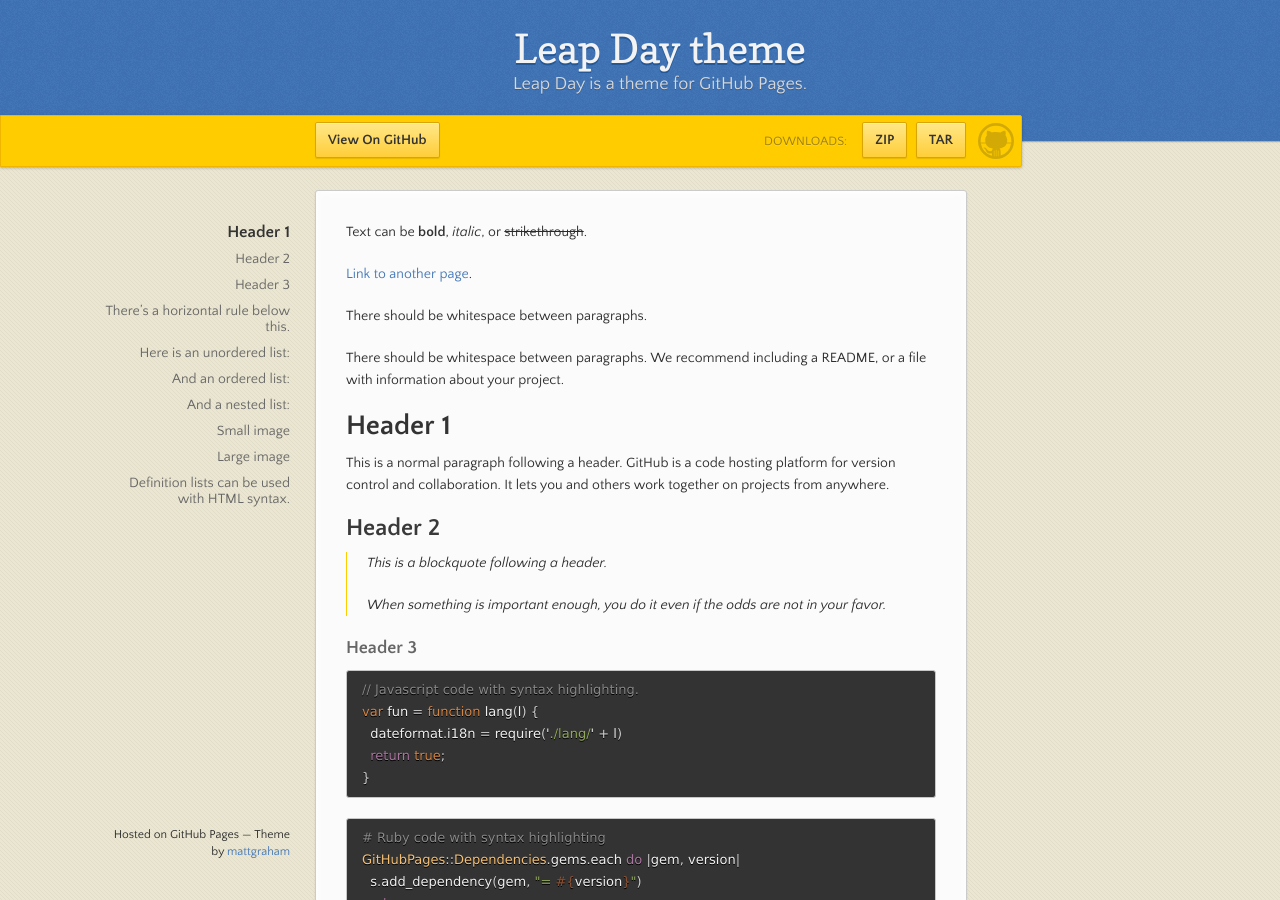
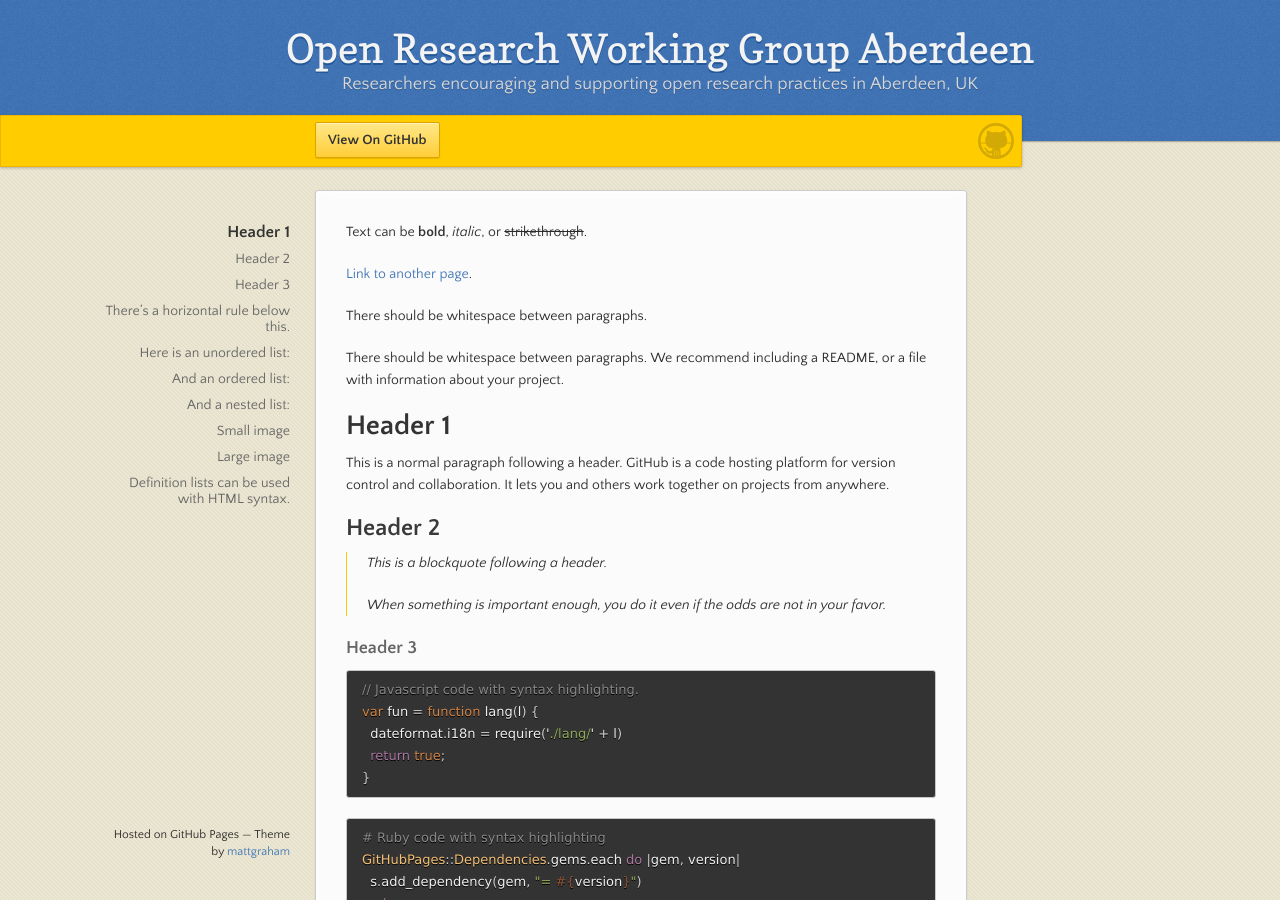
Before and after one commit to ORWG-Aberdeen/ORWG-Aberdeen.github.io, a Jekyll site: the page built from index.md, in a window 1280 px wide and 900 px high. Built offline with Jekyll 4.4.1, drawn with Linux system fonts in a browser that asks for light colours.

Commit message:
editing title and description

```diff
--- a/_config.yml
+++ b/_config.yml
@@ -1,5 +1,5 @@
-title: Leap Day theme
-description: Leap Day is a theme for GitHub Pages.
-show_downloads: true
+title: Open Research Working Group Aberdeen
+description: Researchers encouraging and supporting open research practices in Aberdeen, UK
+show_downloads: false
 google_analytics:
 theme: jekyll-theme-leap-day
```
